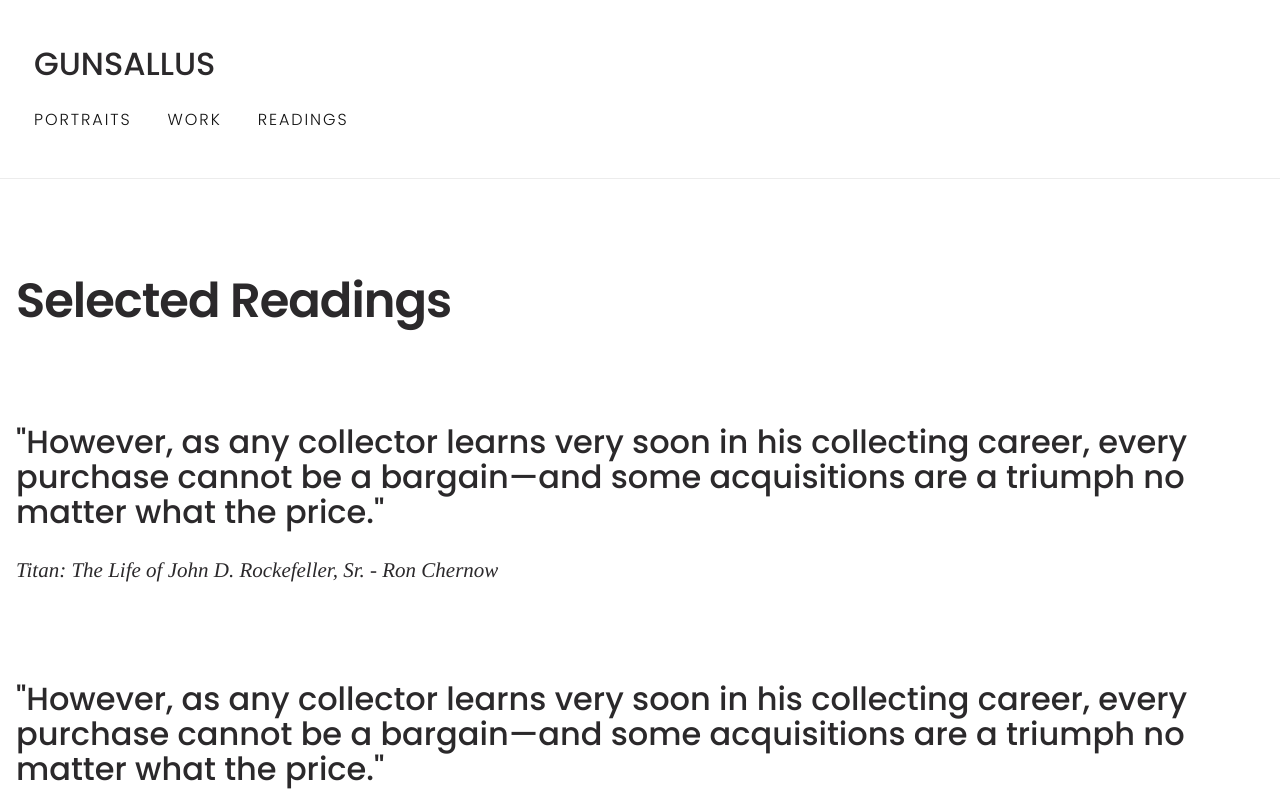
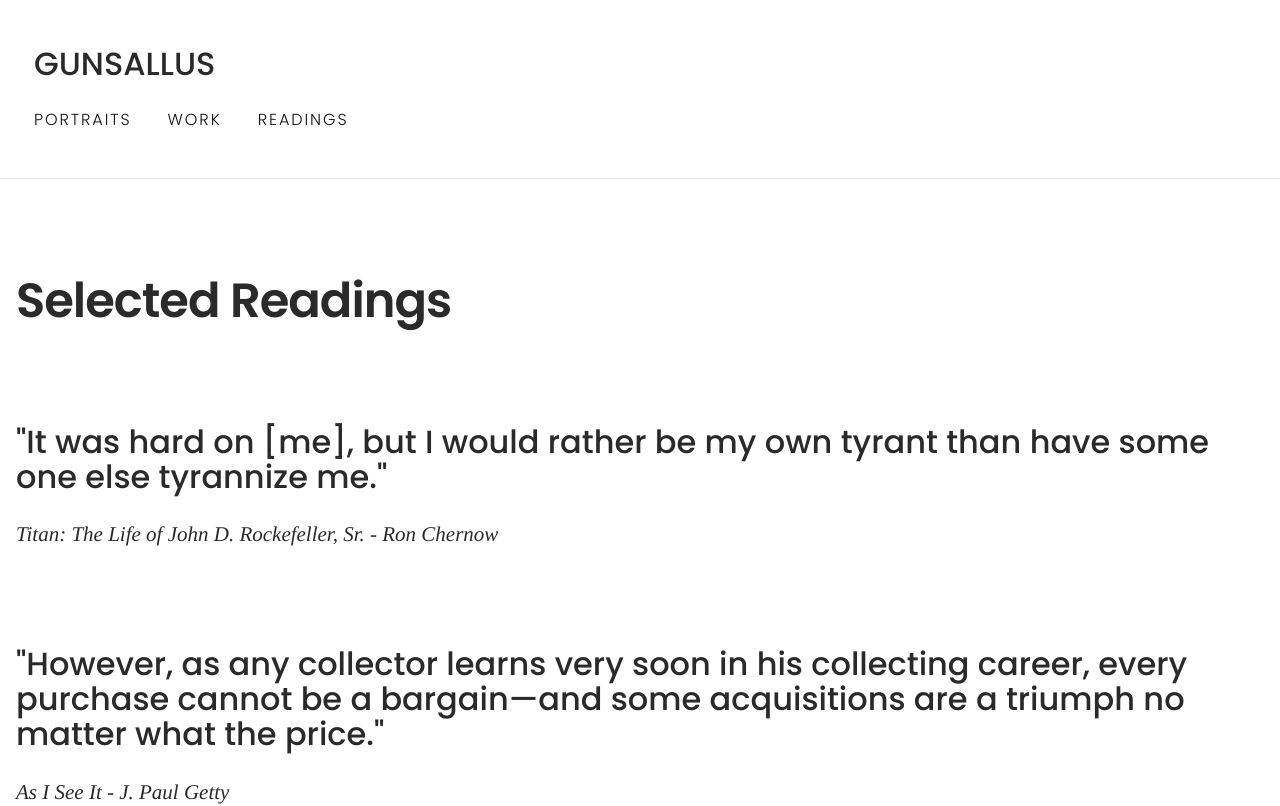
Before and after one commit to levigunz/levigunsallus.com, a SvelteKit app: page /shelf in a window 1280 px wide. Shown: the top 806 px of the page. Built offline with nearby package versions, Linux system fonts and the light colour scheme.

Commit message:
Fix Titan quote

```diff
--- a/src/quotes.ts
+++ b/src/quotes.ts
@@ -5,7 +5,7 @@ type Quote = {
 
 const quotes: Array<Quote> = [
     {
-        text: "However, as any collector learns very soon in his collecting career, every purchase cannot be a bargain—and some acquisitions are a triumph no matter what the price.",
+        text: "It was hard on [me], but I would rather be my own tyrant than have some one else tyrannize me.",
         citation: "Titan: The Life of John D. Rockefeller, Sr. - Ron Chernow"
     },
     {
```
